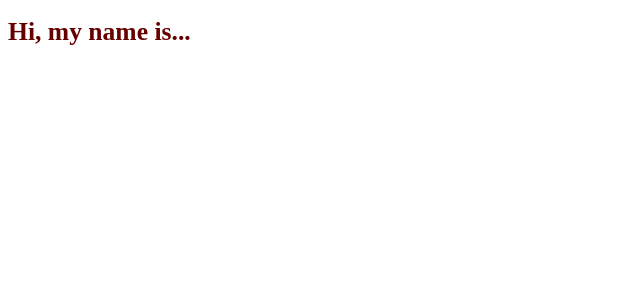
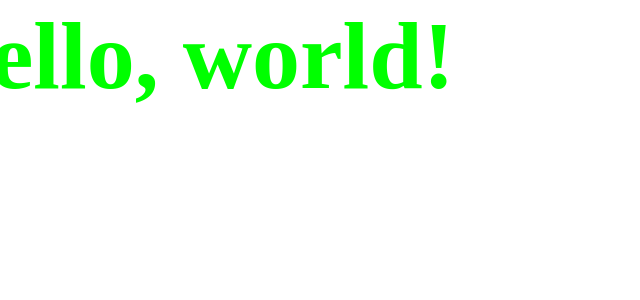
Before and after one commit to kurone-kito/kuglo, a React app: page / in a window 1280 px wide. Shown: the top 300 px of the page, without its empty margins (0-640 px from the left). Built offline with nearby package versions, Linux system fonts and the light colour scheme.

Commit message:
WIP for scroll implementation

```diff
--- a/main.js
+++ b/main.js
@@ -1,5 +1,8 @@
-const { app, BrowserWindow } = require('electron');
+const electron = require('electron');
+require('electron-reload')(__dirname, { electron });
 const path = require('path');
+
+const { app, BrowserWindow } = electron;
 
 // ウインドウオブジェクトのグローバル参照を保持してください。さもないと、そのウインドウは
 // JavaScript オブジェクトがガベージコレクションを行った時に自動的に閉じられます。
--- a/package.json
+++ b/package.json
@@ -39,6 +39,7 @@
   },
   "dependencies": {
     "react": "^16.8.6",
+    "react-devtools": "^3.6.1",
     "react-dom": "^16.8.6",
     "styled-components": "^4.2.0"
   },
@@ -74,6 +75,7 @@
     "coveralls": "^3.0.3",
     "electron": "^4.1.3",
     "electron-builder": "^20.39.0",
+    "electron-reload": "^1.4.0",
     "enzyme": "^3.9.0",
     "enzyme-adapter-react-16": "^1.11.2",
     "eslint": "^5.16.0",
--- a/src/app/App.tsx
+++ b/src/app/App.tsx
@@ -1,8 +1,8 @@
 import React from 'react';
 
-import Dummy from './Dummy';
+import MessageWrap from '~/app/molecules/MessageWrap';
 
-const component: React.FC = () => <Dummy>Hi, my name is...</Dummy>;
+const component: React.FC = () => <MessageWrap>Hello, world!</MessageWrap>;
 component.displayName = 'App';
 
 export default component;
--- a/src/app/Dummy.tsx
+++ b/src/app/Dummy.tsx
@@ -2,8 +2,8 @@ import React from 'react';
 import styled from 'styled-components';
 
 const DummyH1 = styled.h1`
-  font-size: 1.6rem;
-  color: #600;
+  font-size: 4.8rem;
+  color: #30f;
 `;
 
 const Dummy = ({ ...props }) => <DummyH1 {...props} />;
--- /dev/null
+++ b/src/app/atoms/Message.tsx
@@ -0,0 +1,11 @@
+import React from 'react';
+import styled from 'styled-components';
+
+const Raw = styled.div`
+  font-size: 6rem;
+  font-weight: 900;
+`;
+
+const Component: React.FC = ({ ...props }) => <Raw {...props} />;
+Component.displayName = 'Message';
+export default Component;
--- /dev/null
+++ b/src/app/molecules/MessageWrap.tsx
@@ -0,0 +1,37 @@
+import React from 'react';
+import styled, { keyframes } from 'styled-components';
+
+import Message from '~/app/atoms/Message.tsx';
+
+const scroll = keyframes`
+  0% { left: 100%; transform: translate(0); }
+  100% { left: 0; transform: translate(-100%); }
+`;
+
+const Raw = styled.div`
+  overflow: hidden;
+  position: relative;
+  &:after {
+    content: '';
+    white-space: nowrap;
+    display: inline-block;
+  }
+  ${Message.selector} {
+    position: absolute;
+    top: 0;
+    white-space: nowrap;
+    color: #0f0;
+    animation-name: ${scroll};
+    animation-timing-function: linear;
+    animation-duration: 10s;
+    animation-iteration-count: infinite;
+  }
+`;
+
+const Component: React.FC = ({ ...props }) => (
+  <Raw>
+    <Message {...props} />
+  </Raw>
+);
+Component.displayName = 'MessageWrap';
+export default Component;
--- a/webpack.config.ts
+++ b/webpack.config.ts
@@ -31,7 +31,8 @@ const staticSettings: webpack.Configuration = {
     },
     extensions: ['.ts', '.tsx', '.js']
   },
-  target: 'electron-renderer'
+  target: 'electron-renderer',
+  watch: true
 };
 
 export default (
```
Also changed, not shown: 1 other file (tests, documents, lock files or other folders).
